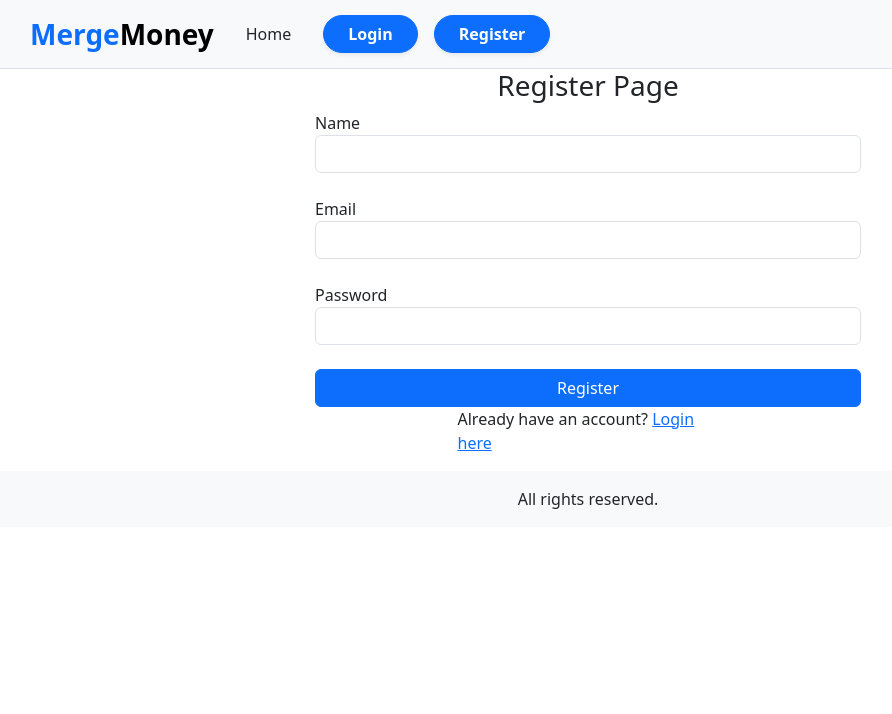
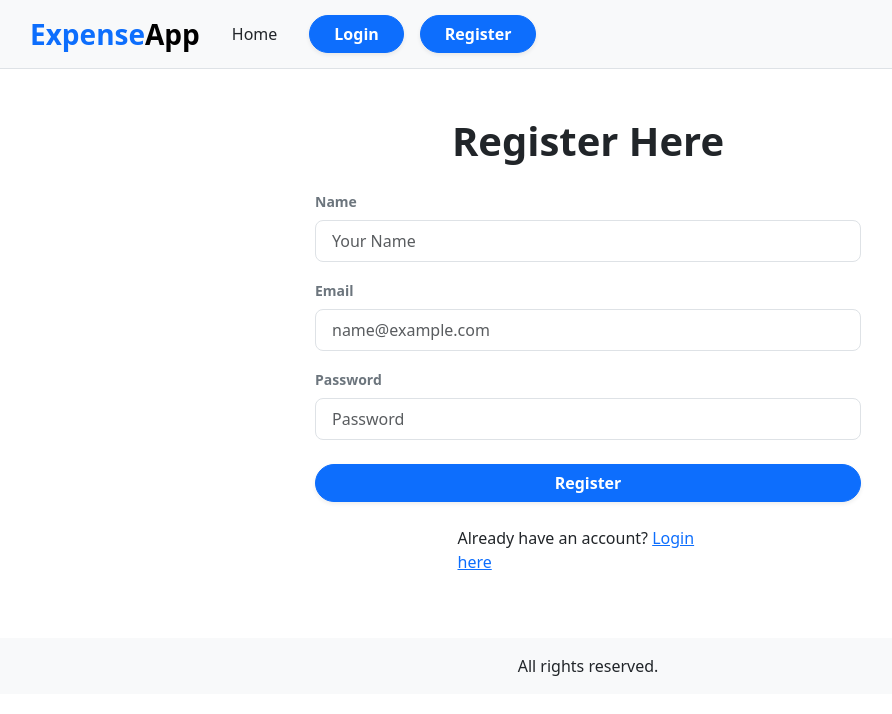
Before and after one commit to GopalVashishta/expense-react-client, a React (Vite) app: page /register in a window 1280 px wide. Shown: the top 714 px of the page, without its empty margins (52-944 px from the left). Built offline with nearby package versions, Linux system fonts and the light colour scheme; no server answers.

Commit message:
ui improvements in login, register, reset/change password

```diff
--- a/src/components/GroupCard.jsx
+++ b/src/components/GroupCard.jsx
@@ -111,7 +111,7 @@ function GroupCard({ group, onUpdate }){
                                             {member.charAt(0).toUpperCase()}
                                         </div>
                                         <span  className="small text-dark text-truncate" title={member}>
-                                            {member}
+                                            {member} <button className="btn btn-sm text-primary p-0 text-start fw-medium mb-1" onClick={() => handleRemoveMember(group._id, member)}>Remove</button>
                                         </span>
                                         {/*{index+1}. {member} <button className="btn btn-sm btn-link p-0" onClick={() => handleRemoveMember(group._id, member)}>Remove</button> */}
                                     </div>
--- a/src/components/Header.jsx
+++ b/src/components/Header.jsx
@@ -6,7 +6,7 @@ function Header() {
         <nav className="navbar navbar-expand-lg bg-body-tertiary border-bottom border-body">
             <div className="container">
                 <Link className="navbar-brand d-flex align-items-center fw-bold fs-3 text dark" to="/">
-                    <span className="text-primary">Merge</span>Money
+                    <span className="text-primary">Expense</span>App
                 </Link>
                 <button
                     className="navbar-toggler border-0"
--- a/src/pages/Groups.jsx
+++ b/src/pages/Groups.jsx
@@ -15,10 +15,11 @@ function Groups() {
     const [totalPages, setTotalPages] = useState(1);
     const [limit, setLimit] = useState(10);
     const pageSizeOptions = [5, 10, 20, 50, 100];
+    const [sortBy, setSortBy] = useState('newest');
 
     const fetchGroups = async (page = 1) => {
         try {
-            const resp = await axios.get(`${serverEndpoint}/group/my-group?page=${page}&limit=${limit}`, { withCredentials: true });
+            const resp = await axios.get(`${serverEndpoint}/group/my-group?page=${page}&limit=${limit}&sortBy=${sortBy}`, { withCredentials: true });
             setGroups(resp?.data?.groups); // ? makes null safe
             setTotalPages(resp?.data?.pagination?.totalPages);
             setCurrentPage(resp?.data?.pagination?.currentPage);
@@ -42,7 +43,7 @@ function Groups() {
     }
     // Triggers call to fetch when the compoenent is rendered for the very 1st time
     // and also when there is change in currentPage or limit variable
-    useEffect(() => { fetchGroups(currentPage); }, [currentPage, limit]);
+    useEffect(() => { fetchGroups(currentPage); }, [currentPage, limit, sortBy]);
 
     const handlePageSizeChange = (e) => {
         setLimit(Number(e.target.value));
@@ -78,12 +79,25 @@ function Groups() {
                             expenses in one click.
                         </p>
                     </div>
-                    <div className="col-md-4 text-center text-md-end">
-                        <button className="btn btn-primary rounded-pill px-4 py-2 fw-bold shadow-sm" onClick={() => setShow(true)}>
-                            <i className="bi bi-plus-lg me-2"></i>
-                            New Group
-                        </button>
-                    </div>
+                    {permissions.canCreateGroups && (
+                        <div className="col-md-4 text-center text-md-end">
+                            <div className='d-flex align-items-center w-sm-auto'>
+                                <label >Sort:</label>
+                                <select className='form-select form-select-sm rounded-pill me-2'
+                                    value={sortBy}
+                                    onChange={(e) => { setSortBy(e.target.value); setCurrentPage(1) }}>
+
+                                    <option value='newest'>Newest First</option>
+                                    <option value="oldest">Oldest First</option>
+                                </select>
+
+                                <button className="btn btn-primary rounded-pill px-4 py-2 fw-bold shadow-sm" onClick={() => setShow(true)}>
+                                    <i className="bi bi-plus-lg me-2"></i>
+                                    Add
+                                </button>
+                            </div>
+                        </div>
+                    )}
                 </div>
                 {/*}
                 <div className="d-flex justify-content-between align-items-center mb-4">
--- a/src/pages/Home.jsx
+++ b/src/pages/Home.jsx
@@ -94,7 +94,7 @@ function Home() {
 
                 <section id="features" className="container py-5">
                     <div className="text-center mb-5">
-                        <h2 className="fw-bold h1">Why MergeMoney is Different</h2>
+                        <h2 className="fw-bold h1">Why ExpenseApp is Different</h2>
                         <p
                             className="text-muted mx-auto"
                             style={{ maxWidth: "600px" }}
--- a/src/pages/Login.jsx
+++ b/src/pages/Login.jsx
@@ -78,47 +78,58 @@ function Login() {
     }
 
     return (
-        <div className="container">
-            <h3 className="text-center">Login Page</h3>
+        <div className="container py-5">
+            <h3 className="display-6 fw-bold mb-4 text-center">Login Here</h3>
             {message && (message)}
             {errors.message && (errors.message)}
             <div className="row justify-content-center">
                 <div className="col-6">
                     <form onSubmit={handleFormSubmit}>
+                        <div className='mb-3'>
+                            <label className="form-label small fw-bold text-secondary" >Email Address</label>
+                            <input name="email" type="email" placeholder="name@example.com" className={`form-control form-control-lg rounded-3 fs-6 ${errors.email ? "is-invalid" : ""}`}
+                                onChange={handleChange} value={formdata.email} required={true} />
 
-                        <label>Email</label>
-                        <input name="email" type="email" placeholder="Email" className="form-control mb-2"
-                            onChange={handleChange} value={formdata.email} required={true} />
-                        {errors.email && (errors.email)}
-                        <br />
+                            {errors.email && (<div className="invalid-feedback">{errors.email}</div>)}
+                        </div>
 
-                        <label>Password</label>
-                        <input name="password" type="password" placeholder="Password" className="form-control mb-2"
-                            onChange={handleChange} value={formdata.password} required={true} />
-                        {errors.password && (errors.password)}
-                        <Link to='/reset-password' className='row justify-content-start'>Forgot Password?</Link>
-                        <br />
-
-                        <button className="btn btn-primary w-100" type="submit">Login</button>
+                        <div className="mb-4">
+                            <label className="form-label small fw-bold text-secondary">Password</label>
+                            <input name="password" type="password" placeholder="Password" className={`form-control form-control-lg rounded-3 fs-6 ${errors.password ? "is-invalid" : ""}`}
+                                onChange={handleChange} value={formdata.password} required={true} />
+                            {errors.password && (<div className="invalid-feedback">{errors.password}</div>)}
+                            <Link to='/reset-password' className='row justify-content-start'>Forgot Password?</Link>
+                            <br />
+                        </div>
+                        <div className="d-flex justify-content-center">
+                            <button className="btn btn-primary w-100 btn-md rounded-pill fw-bold shadow-sm mb-4" type="submit">Login</button>
+                        </div>
                     </form>
                 </div>
+
+                <div className="row justify-content-center">
+                    <div className="col-6">
+                        <p>Don't have an account? <Link to="/register">Register here</Link></p>
+                    </div>
+                </div>
+            </div >
+
+            {/* Divider */}
+            <div className="d-flex align-items-center my-2">
+                <hr className="flex-grow-1 text-muted" />
+                <span className="mx-3 text-muted small fw-bold">OR</span>
+                <hr className="flex-grow-1 text-muted" />
             </div>
-            <br />
-            <div className="row justify-content-center">
-                <div className="col-6">
+
+            <div className="row justify-content-center w-100">
+                <div className="col-5">
                     <GoogleOAuthProvider clientId={import.meta.env.VITE_GOOGLE_CLIENT_ID}> {/* Like BrowserRouter in main.jsx */}
-                        <GoogleLogin onSuccess={handleGoogleSuccess} onError={handleGoogleError} />
+                        <GoogleLogin onSuccess={handleGoogleSuccess} onError={handleGoogleError} theme='outline' shape='pill' text='signin_with' />
                     </GoogleOAuthProvider>
                 </div>
             </div>
 
-            <div className="row justify-content-center">
-                <div className="col-6">
-                    <p>Don't have an account? <Link to="/register">Register here</Link></p>
-                </div>
-            </div>
-
-        </div>
+        </div >
     );
 }
 export default Login;
--- a/src/pages/Register.jsx
+++ b/src/pages/Register.jsx
@@ -40,28 +40,37 @@ function Register({ setUser }) {
 
     return (
         <>
-            <div className="container">
+            <div className="container py-5">
                 <div className="row justify-content-center">
                     <div className="col-6">
-                        <h3 className="text-center">Register Page</h3>
+                        <h3 className="display-6 fw-bold mb-4 text-center">Register Here</h3>
                         {message && (message)}
                         {errors.message && (errors.message)}
 
                         <form onSubmit={handleFormSubmit}>
-                            <label>Name</label>
-                            <input type="text" name="name" className="form-control" value={formdata.name} onChange={handleChange} required={true} />
-                            <br />
+                            <div className='mb-3'>
+                                <label className="form-label small fw-bold text-secondary">Name</label>
+                                <input type="text" name="name" placeholder='Your Name' className={`form-control form-control-lg rounded-3 fs-6 ${errors.name ? "is-invalid" : ""}`} value={formdata.name} onChange={handleChange} required={true} />
+                                {errors.name && (<div className="invalid-feedback">{errors.name}</div>)}
+                            </div>
 
-                            <label>Email</label>
-                            <input type="email" name="email" value={formdata.email} className="form-control"
-                                onChange={handleChange} required={true}></input>
-                            <br />
+                            <div className='mb-3'>
+                                <label className="form-label small fw-bold text-secondary">Email</label>
+                                <input type="email" name="email" value={formdata.email} placeholder="name@example.com" className={`form-control form-control-lg rounded-3 fs-6 ${errors.email ? "is-invalid" : ""}`}
+                                    onChange={handleChange} required={true}></input>
 
-                            <label>Password</label>
-                            <input type="password" name="password" value={formdata.password} className="form-control"
-                                onChange={handleChange} required={true}></input>
-                            <br />
-                            <button type="submit" className='btn btn-primary w-100'>Register</button>
+                                {errors.email && (<div className="invalid-feedback">{errors.email}</div>)}
+                            </div>
+
+                            <div className="mb-4">
+                                <label className="form-label small fw-bold text-secondary">Password</label>
+                                <input type="password" name="password" value={formdata.password} placeholder="Password" className={`form-control form-control-lg rounded-3 fs-6 ${errors.password ? "is-invalid" : ""}`}
+                                    onChange={handleChange} required={true}></input>
+                            </div>
+
+                            <div className="d-flex justify-content-center">
+                                <button type="submit" className='btn btn-primary w-100 btn-md rounded-pill fw-bold shadow-sm mb-4'>Register</button>
+                            </div>
                         </form>
 
                         <div className="row justify-content-center">
--- a/src/pages/ResetPassword.jsx
+++ b/src/pages/ResetPassword.jsx
@@ -1,8 +1,20 @@
 import axios from "axios";
+import { useState } from "react";
 import { useNavigate } from "react-router-dom";
 
 function ResetPassword() {
     const navigate = useNavigate();
+    const [errors, setErrors] = useState({});
+    const handleChange = (event) => {
+        const name = event.target.name;
+        const value = event.target.value;
+
+        setFormdata((prev) => ({
+            ...prev,
+            [name]: value
+        }));
+    }
+
     const handleReset = async (event) => {
         event.preventDefault();
         try {
@@ -16,19 +28,26 @@ function ResetPassword() {
 
         } catch (err) {
             console.log("Error during password reset:", err);
+            setErrors({message: "Error sending the reset-password req."})
         }
 
     };
     return (
         <>
-            <div className="row justify-content-center">
+            <div className="row justify-content-center py-5">
                 <div className="col-6">
-                    <h3>Reset Password Page</h3>
+                    <h3 className="display-6 fw-bold mb-4 text-center" >Reset Password Page</h3>
                     <form onSubmit={handleReset}>
-                        <label>Email</label>
-                        <input type="email" name="email" className="form-control" required={true} />
-                        <br />
-                        <button type="submit" className="btn btn-primary w-100">Send Reset Link</button>
+                        <div className='mb-3'>
+                            <label className="form-label fw-bold text-secondary">Email</label>
+                            <input type="email" name="email" className={`form-control form-control-lg rounded-3 fs-6 ${errors.name ? "is-invalid" : ""}`}
+                                onChange={handleChange} required={true} />
+
+                            {errors.email && (<div className="invalid-feedback">{errors.email}</div>)}
+                        </div>
+                         <div className="d-flex justify-content-center">
+                                <button type="submit" className='btn btn-primary w-100 btn-md rounded-pill fw-bold shadow-sm mb-4'>Send Reset Link</button>
+                        </div>
                     </form>
                 </div>
             </div>
--- a/src/pages/changePassword.jsx
+++ b/src/pages/changePassword.jsx
@@ -1,8 +1,20 @@
 import axios from 'axios';
+import { useState } from "react";
 import { useNavigate } from 'react-router-dom';
 
 function ChangePassword() {
     const navigate = useNavigate();
+    const [errors, setErrors] = useState({});
+    const handleChange = (event) => {
+        const name = event.target.name;
+        const value = event.target.value;
+
+        setFormdata((prev) => ({
+            ...prev,
+            [name]: value
+        }));
+    }
+
     const handleChangePassword = async (event) => {
         event.preventDefault();
         try {
@@ -21,23 +33,33 @@ function ChangePassword() {
     }
     return (
         <>
-            <div className="row justify-content-center">
+            <div className="row justify-content-center py-5">
                 <div className="col-6">
-                    <h3>Change Password Page</h3>
+                    <h3 className="display-6 fw-bold mb-4 text-center">Change Password Page</h3>
                     <form onSubmit={handleChangePassword}>
-                        <label>Email</label>
-                        <input type="email" name="email" className="form-control" required={true} />
-                        <br />
+                        <div className='mb-3'>
+                            <label className="form-label small fw-bold text-secondary">Email</label>
+                            <input type="email" name="email" placeholder="name@example.com" className={`form-control form-control-lg rounded-3 fs-6 ${errors.email ? "is-invalid" : ""}`}
+                                onChange={handleChange} required={true} />
 
-                        <label>New Password</label>
-                        <input type="password" name="newPassword" className="form-control" required={true} />
-                        <br />
+                            {errors.email && (<div className="invalid-feedback">{errors.email}</div>)}
+                        </div>
 
-                        <label >OTP</label>
-                        <input type="text" name="otp" className="form-control" required={true} />
-                        <br />
+                        <div className='mb-4'>
+                            <label className="form-label small fw-bold text-secondary">New Password</label>
+                            <input type="password" name="newPassword" placeholder="Password" className={`form-control form-control-lg rounded-3 fs-6 ${errors.password ? "is-invalid" : ""}`}
+                                onClick={handleChange} required={true} />
+                        </div>
 
-                        <button type="submit" className="btn btn-primary w-100">Change Password</button>
+                        <div className='mb-4'>
+                            <label className="form-label small fw-bold text-secondary">OTP</label>
+                            <input type="text" name="otp" placeholder="123456" className={`form-control form-control-lg rounded-3 fs-6 ${errors.password ? "is-invalid" : ""}`}
+                                onChange={handleChange} required={true} />
+                        </div>
+
+                        <div className="d-flex justify-content-center">
+                            <button type="submit" className='btn btn-primary w-100 btn-md rounded-pill fw-bold shadow-sm mb-4'>Change Password</button>
+                        </div>
                     </form>
                 </div>
             </div>
```
